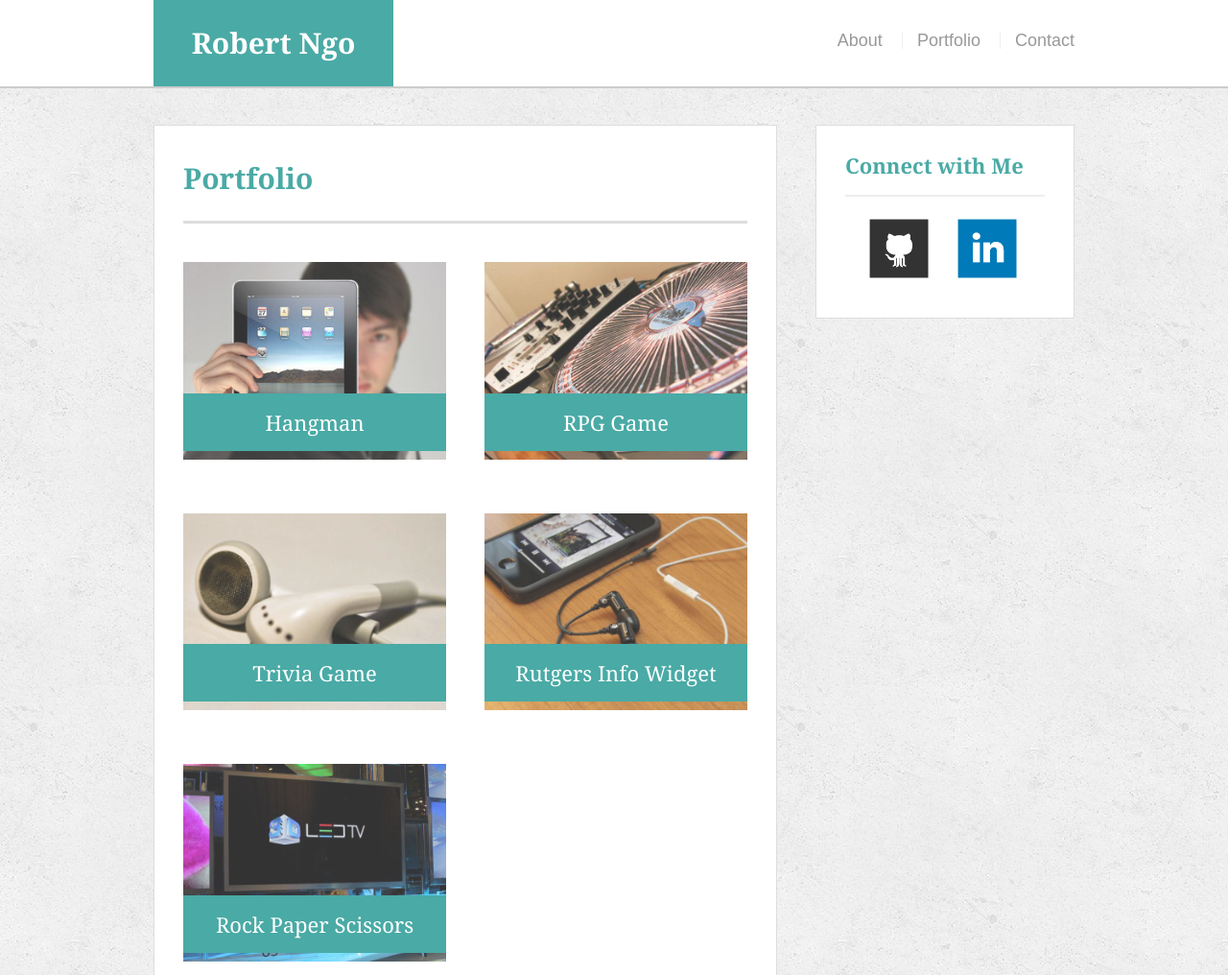
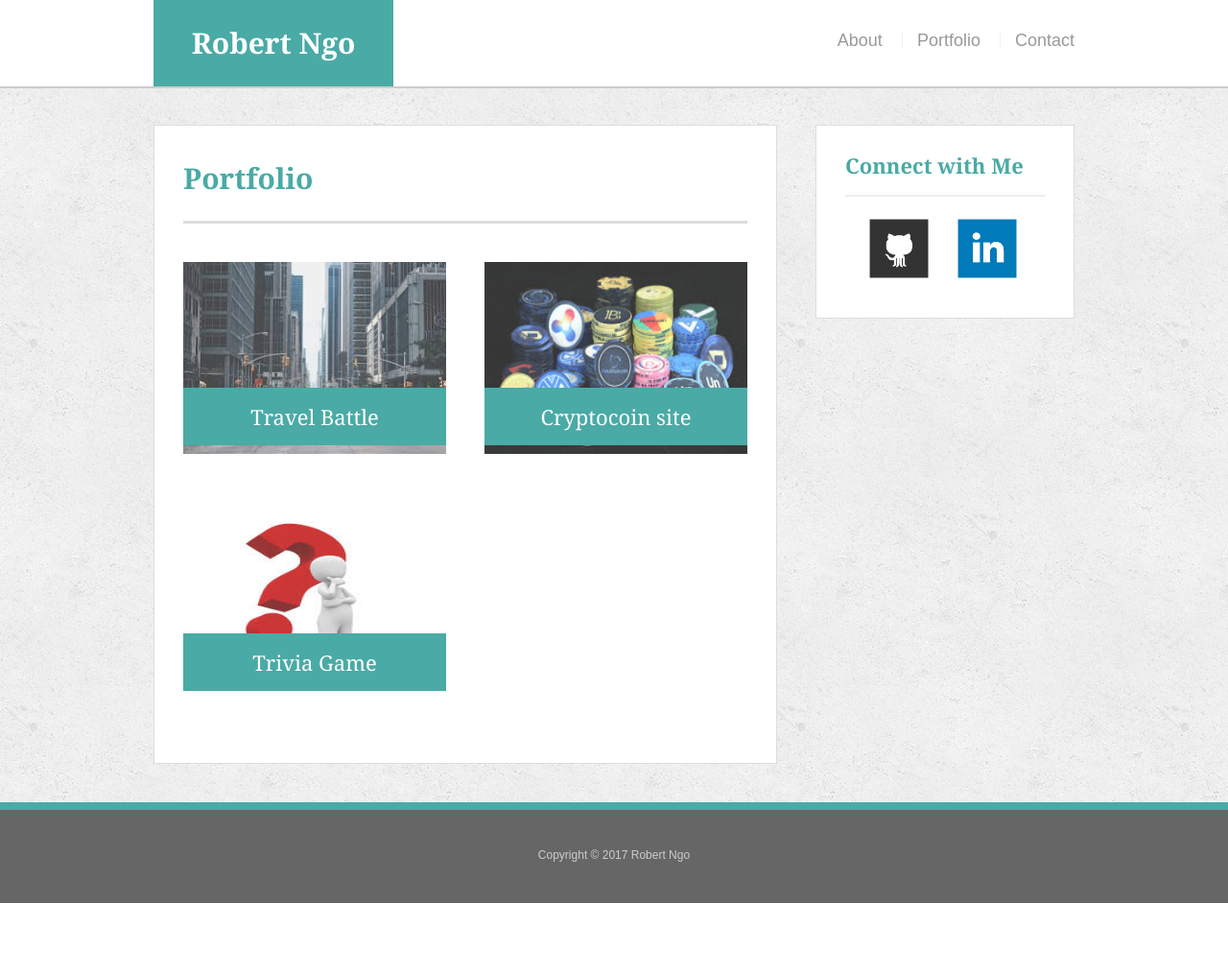
Before and after one commit to Phireous/portfolio1, a plain HTML site: page portfolio.html in a window 1280 px wide. Shown: the top 1016 px of the page at 96% size. After the commit the page ends 941 px from the top, so only its background shows below. Drawn offline with Linux system fonts and the light colour scheme.

Commit message:
updated portfolio page

```diff
--- a/assets/css/style.css
+++ b/assets/css/style.css
@@ -194,6 +194,7 @@ h3,
 
 .work img {
   width: 100%;
+  height: 200px;
   border: 0 none;
   opacity: 0.8;
 }
--- a/portfolio.html
+++ b/portfolio.html
@@ -27,31 +27,24 @@
       <section class="main-section">
         <h1>Portfolio</h1>
 
-        <div class="work">
-          <img src="assets/images/technics-q-c-640-480-1.jpg" alt="hangman">
+        <a class="work" href="https://github.com/Phireous/travel-battle">
+          <img src="assets/images/citystreet.jpg" alt="city">
 
-          <h3>Hangman</h3>
-        </div>
-        <div class="work">
-          <img src="assets/images/technics-q-c-640-480-2.jpg" alt="RPG Game">
+          <h3>Travel Battle</h3>
+        </a>
 
-          <h3>RPG Game</h3>
-        </div>
-        <div class="work">
-          <img src="assets/images/technics-q-c-640-480-5.jpg" alt="Trivia Game">
+        <a class="work" href="https://github.com/Phireous/cryptocoin-site">
+          <img src="assets/images/cryptocoin.jpg" alt="cryptocoin">
+
+          <h3>Cryptocoin site</h3>
+        </a>
+
+        <a class="work" href="https://github.com/Phireous/triviagame">
+          <img src="assets/images/question.jpg" alt="Trivia Game">
 
           <h3>Trivia Game</h3>
-        </div>
-        <div class="work">
-          <img src="assets/images/technics-q-c-640-480-7.jpg" alt="Rutgers Info Widget">
+        </a>
 
-          <h3>Rutgers Info Widget</h3>
-        </div>
-        <div class="work">
-          <img src="assets/images/technics-q-c-640-480-9.jpg" alt="Rock Paper Scissors">
-
-          <h3>Rock Paper Scissors</h3>
-        </div>
 
       </section>
 
```
Also changed, not shown: assets/images/city.jpg (added), assets/images/citystreet.jpg (added), assets/images/cryptocoin.jpg (added), assets/images/question.jpg (added), assets/images/technics-q-c-275-200-10.jpg (deleted), assets/images/technics-q-c-275-200-2.jpg (deleted), assets/images/technics-q-c-275-200-5.jpg (deleted), assets/images/technics-q-c-275-200-6.jpg (deleted), assets/images/technics-q-c-275-200-9.jpg (deleted), assets/images/technics-q-c-640-480-1.jpg (deleted), assets/images/technics-q-c-640-480-2.jpg (deleted), assets/images/technics-q-c-640-480-5.jpg (deleted), assets/images/technics-q-c-640-480-7.jpg (deleted), assets/images/technics-q-c-640-480-9.jpg (deleted).
